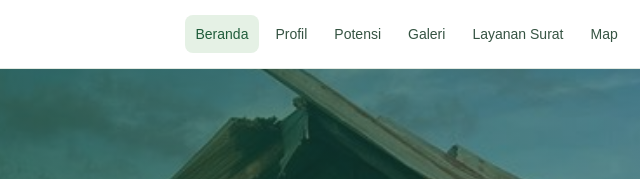
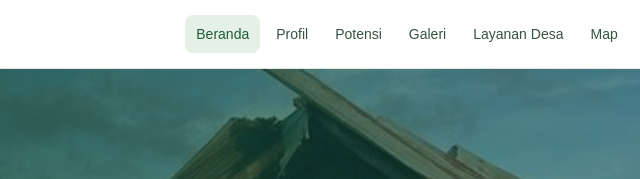
Before and after one commit to akunserin/labongayu, a plain HTML site: page index.html in a window 1280 px wide. Shown: the top 179 px of the page, 384-1024 px from the left. Drawn offline with Linux system fonts and the light colour scheme.

Commit message:
Change 'Layanan Surat' link to 'Layanan Desa'

```diff
--- a/index.html
+++ b/index.html
@@ -60,7 +60,7 @@ footer strong{color:#fff}
 <a href="profil.html">Profil</a>
 <a href="potensi.html">Potensi</a>
 <a href="galeri.html">Galeri</a>
-<a href="layanan.html">Layanan Surat</a>
+<a href="layanan.html">Layanan Desa</a>
 <a href="map.html">Map</a>
 <a href="web.html">Web Resmi</a>
 <a href="admin.html" class="btn-admin-nav">🔐 Admin</a>
```
